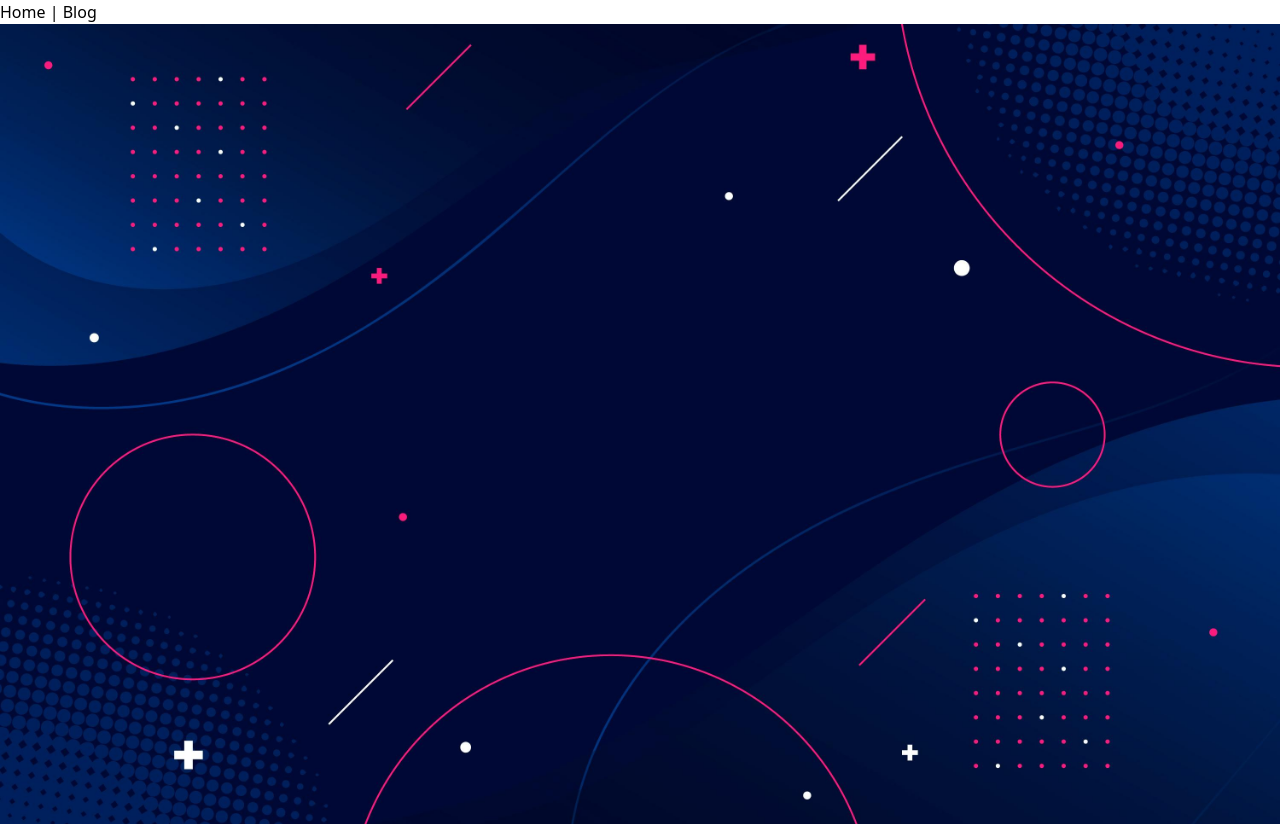
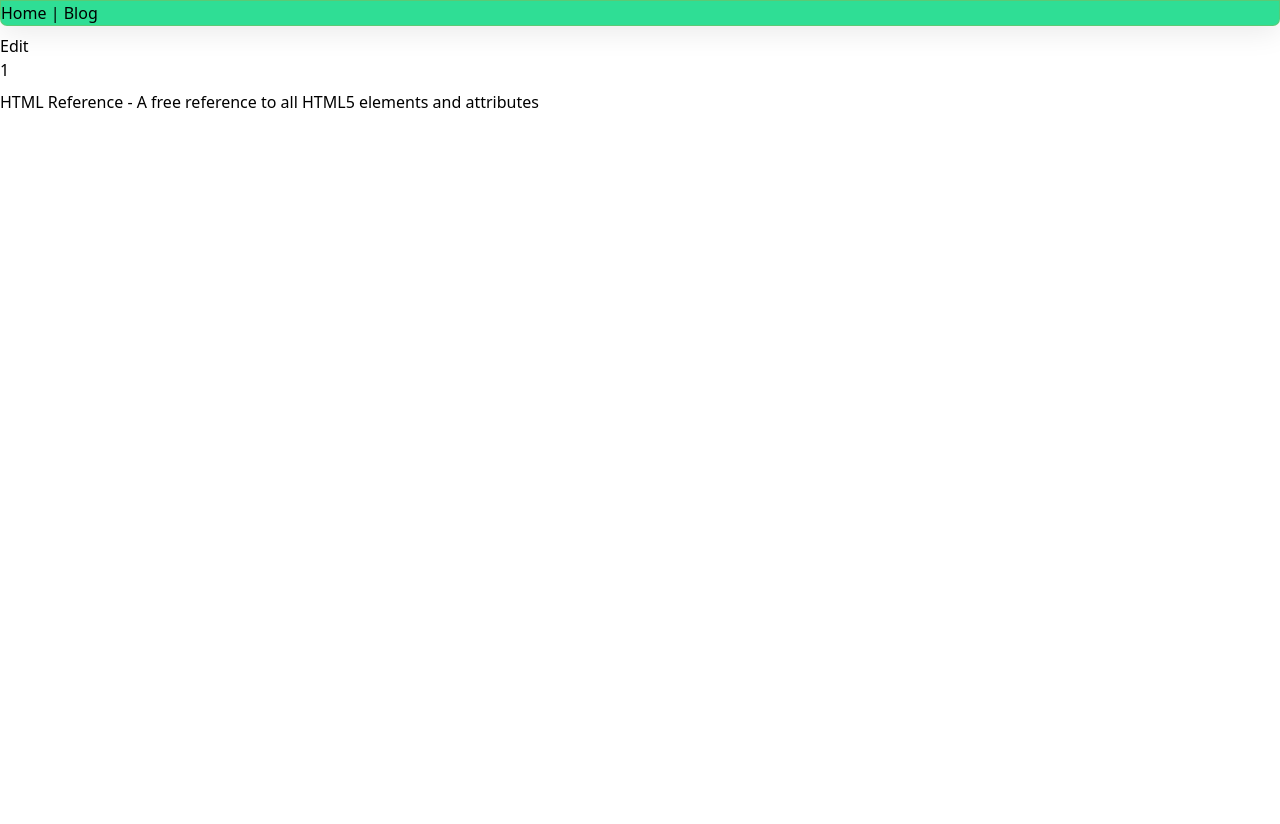
Before and after one commit to osocaramelosofer/nuxt-bus, a Nuxt app in the folder buses/: page /conductores/1 in a window 1280 px wide. Before the commit this address had no page. After the commit the page ends 800 px from the top, so only its background shows below. Built offline with nearby package versions, Linux system fonts and the light colour scheme; no server answers.

Commit message:
wip crud conductores

```diff
--- a/buses/layouts/default.vue
+++ b/buses/layouts/default.vue
@@ -1,18 +1,22 @@
 <template>
-  <div>
+  <div class="father-container">
     <nav>
       <nuxt-link to="/">Home</nuxt-link> |
-      <nuxt-link to="/blog">Blog</nuxt-link>
+      <nuxt-link to="/">Blog</nuxt-link>
     </nav>
-    <main>
+    <main class="my-2">
       <slot />
     </main>
+
+    <footer>
+      HTML Reference - A free reference to all HTML5 elements and attributes
+    </footer>
   </div>
 </template>
 
 <style>
-main{
-  background-image: url("@/assets/bg2.jpg");
+.father-container {
+  /* background-image: url("@/assets/bg2.jpg"); */
   height: 100vh;
   width: 100%;
 
@@ -20,4 +24,14 @@ main{
   background-repeat: no-repeat;
   background-position: center center;
 }
+nav{
+  /* From https://css.glass */
+  background-color: #01d77ed0;
+  border-bottom-left-radius: 7px;
+  border-bottom-right-radius: 7px;
+box-shadow: 0 4px 30px rgba(0, 0, 0, 0.1);
+backdrop-filter: blur(3.2px);
+-webkit-backdrop-filter: blur(3.2px);
+border: 1px solid rgba(255, 127, 0, 0.21);
+}
 </style>
--- a/buses/package.json
+++ b/buses/package.json
@@ -10,5 +10,8 @@
   "devDependencies": {
     "@nuxtjs/tailwindcss": "^6.4.1",
     "nuxt": "^3.2.3"
+  },
+  "dependencies": {
+    "axios": "^1.3.4"
   }
 }
--- /dev/null
+++ b/buses/pages/conductores/[id].vue
@@ -0,0 +1,28 @@
+<script setup>
+const route = useRoute();
+
+const { id:conductorId } = route.params
+const { data } = await useFetch(`http://localhost:8000/api/chofers/${conductorId}/`);
+console.log("XD", data)
+
+defineProps({
+  title: {
+    type: String,
+    default: "Edit",
+  },
+});
+</script>
+
+
+
+<template>
+  <div>
+    <h2>{{ title }}</h2>
+    <p>{{ $route.params.id }}</p>
+  </div>
+</template>
+
+
+
+<style>
+</style>
--- /dev/null
+++ b/buses/pages/conductores/index.vue
@@ -0,0 +1,71 @@
+<script setup>
+const { data } = await useFetch("http://localhost:8000/api/chofers");
+const conductores = data._rawValue;
+
+</script>
+
+<template>
+  <div>
+    <h1 class="text-4xl text-white text-center">Conductores</h1>
+    <button class="push-button">Agregar</button>
+    <table>
+      <thead>
+        <tr>
+          <th>ID</th>
+          <th>Nombre</th>
+        </tr>
+      </thead>
+      <tbody>
+        <tr v-for="conductor in conductores" :key="conductor.id">
+          <td>{{ conductor.id }}</td>
+          <td>{{ conductor.nombre }}</td>
+          <td>
+            <nuxt-link
+              :to="`/conductores/${conductor.id}`"
+              class="w-full h-full flex justify-center items-center"
+            >
+              <span
+                class="text-xl font-medium tracking-normal text-yellow-500"
+                >Editar</span
+              >
+            </nuxt-link>
+          </td>
+        </tr>
+      </tbody>
+    </table>
+  </div>
+</template>
+
+
+
+<style>
+button {
+  margin: 40px;
+  padding: 0 50px;
+
+  height: 60px;
+  border-radius: 15px;
+  border: none;
+
+  color: #fff;
+
+  transition: 0.3s ease;
+
+  font-family: "Poppins", sans-serif;
+  font-size: 24px;
+}
+.push-button {
+  background-color: #57b894;
+
+  box-shadow: 0 10px #4fa283;
+}
+.push-button:hover {
+  box-shadow: 0 8px #4fa283;
+  transform: translateY(1px);
+}
+.push-button:active {
+  background-color: #4a9377;
+  box-shadow: 0 5px #407762;
+  transform: translateY(4px);
+}
+</style>
--- a/buses/pages/index.vue
+++ b/buses/pages/index.vue
@@ -1,11 +1,15 @@
 <template>
-    <div class="grid-container">
-      <div class="item one">one</div>
-      <div class="item two">two</div>
-      <div class="item three">three</div>
-      <div class="item four">four</div>
-      <div class="item five">five</div>
+  <div class="grid-container">
+    <div class="item one">one</div>
+    <div class="item two">two</div>
+    <div class="item three">three</div>
+    <div class="item four">four</div>
+    <div class="item five">
+      <nuxt-link to="/conductores" class="w-full h-full flex justify-center items-center">
+        <span class="text-2xl font-medium tracking-normal text-emerald-500">Conductores</span>
+      </nuxt-link>
     </div>
+  </div>
 </template>
 
 <script>
@@ -13,7 +17,6 @@ export default {};
 </script>
 
 <style>
-
 .grid-container {
   display: grid;
   width: 100%;
```
Also changed, not shown: 1 other file (tests, documents, lock files or other folders).
